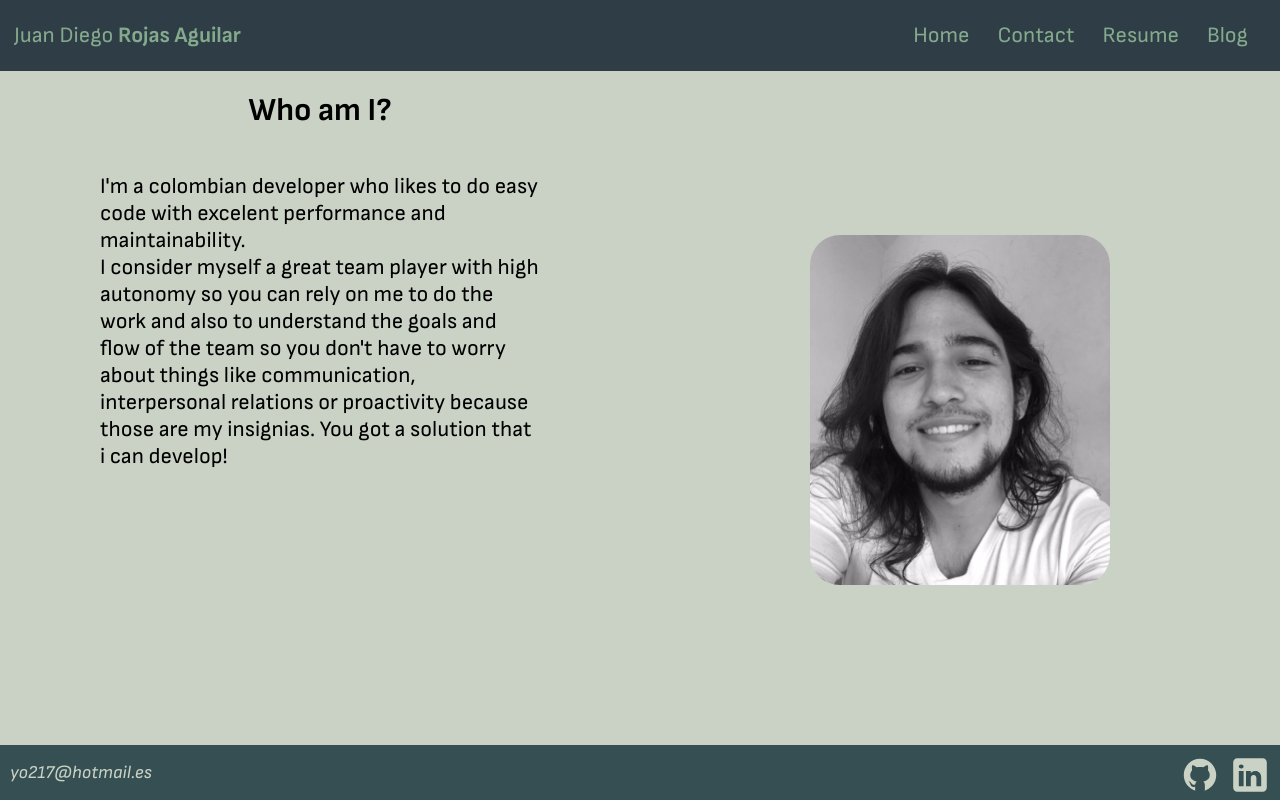
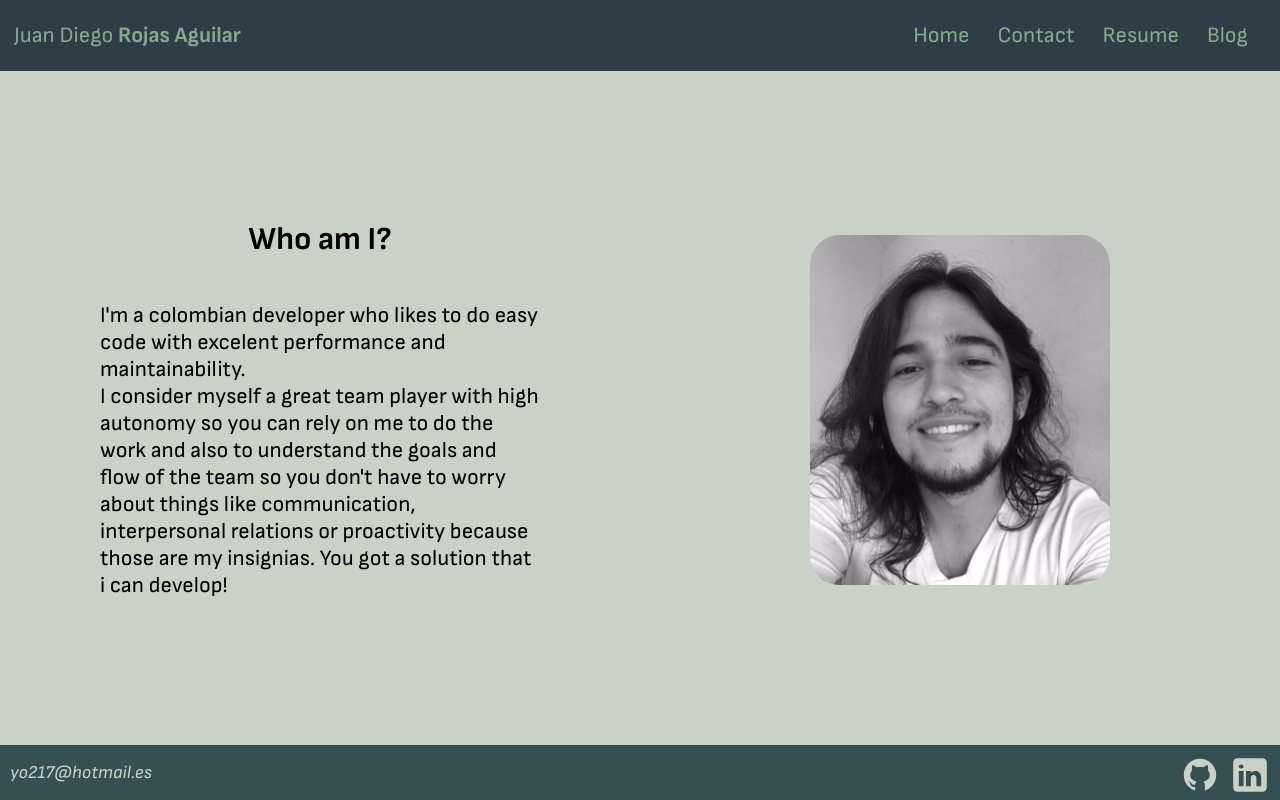
Before and after one commit to JuanRojasAguilar/personal-page, a Next.js app: page / in a window 1280 px wide. Built offline with nearby package versions, Linux system fonts and the light colour scheme.

Commit message:
presentation centered

```diff
--- a/src/styles/Home.module.scss
+++ b/src/styles/Home.module.scss
@@ -2,12 +2,13 @@
 
 .mainHome {
     display: flex;
-    height: 85vh;
+    min-height: calc(100vh - 12rem );
     z-index: 0;
     background-color: $pale-green;
 }
 .presentation {
     width: 50vw;
+    justify-content: center;
     display: flex;
     flex-direction: column;
     align-items:center;
```
